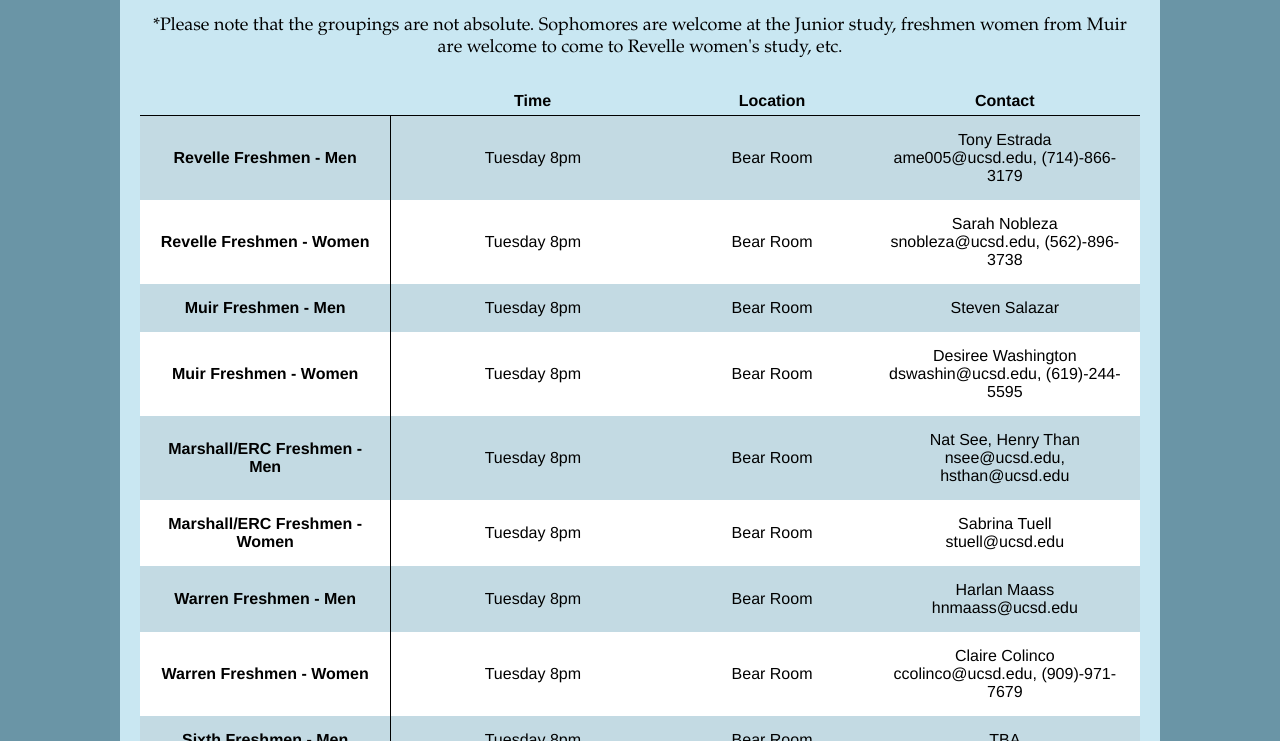
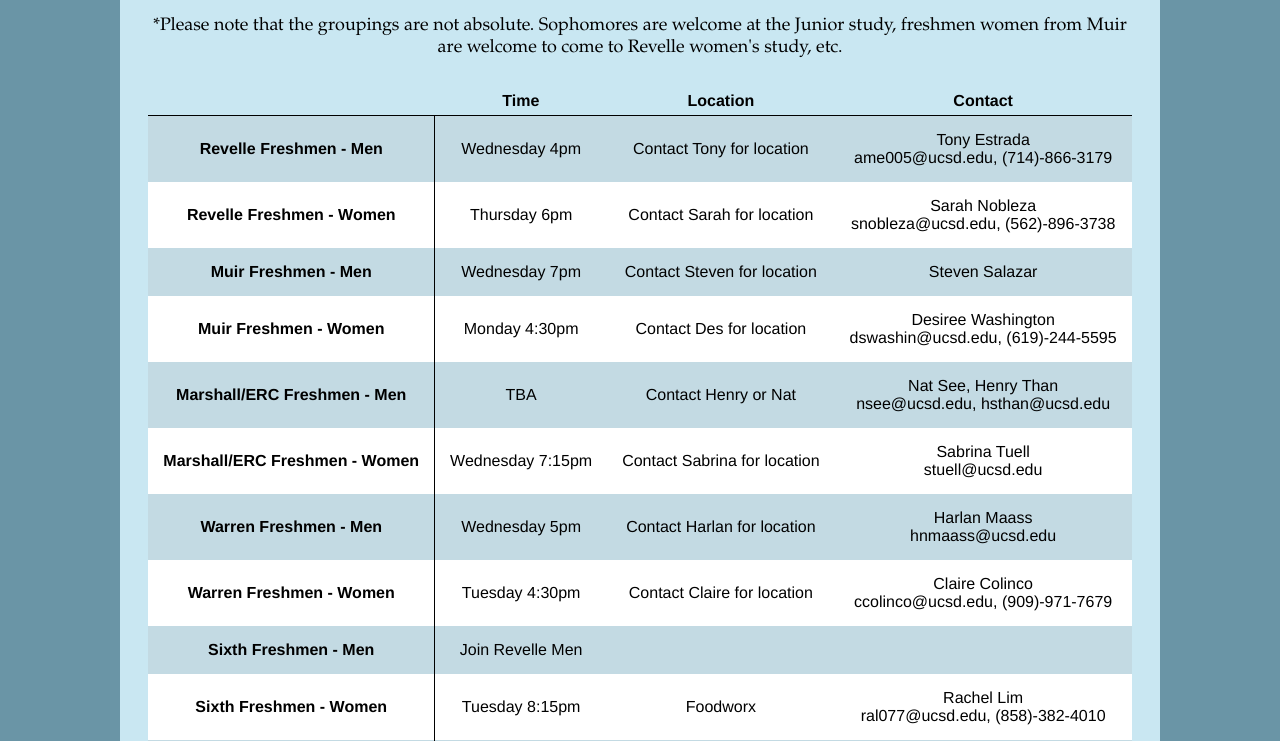
Before and after one commit to gitnavs/gitnavs.github.io, a plain HTML site: page biblestudies.html in a window 1280 px wide. Shown: the part 211-952 px from the top of the page. Drawn offline with Linux system fonts and the light colour scheme.

Commit message:
updated Bible study times

```diff
--- a/biblestudies.html
+++ b/biblestudies.html
@@ -45,71 +45,71 @@
 
       <tr>
         <td class = "study-name"> Revelle Freshmen - Men </td>
-        <td> Tuesday 8pm </td>
-        <td> Bear Room </td>
+        <td> Wednesday 4pm </td>
+        <td> Contact Tony for location </td>
         <td> Tony Estrada <br/> ame005@ucsd.edu, (714)-866-3179 </td>
       </tr>
 
       <tr>
         <td class = "study-name"> Revelle Freshmen - Women </td>
-        <td> Tuesday 8pm </td>
-        <td> Bear Room </td>
+        <td> Thursday 6pm </td>
+        <td> Contact Sarah for location </td>
         <td> Sarah Nobleza <br/> snobleza@ucsd.edu, (562)-896-3738 </td>
       </tr>
 
       <tr>
         <td class = "study-name"> Muir Freshmen - Men </td>
-        <td> Tuesday 8pm </td>
-        <td> Bear Room </td>
+        <td> Wednesday 7pm </td>
+        <td> Contact Steven for location </td>
         <td> Steven Salazar </td>
       </tr>
 
       <tr>
         <td class = "study-name"> Muir Freshmen - Women </td>
-        <td> Tuesday 8pm </td>
-        <td> Bear Room </td>
+        <td> Monday 4:30pm </td>
+        <td> Contact Des for location </td>
         <td> Desiree Washington <br/> dswashin@ucsd.edu, (619)-244-5595 </td>
       </tr>
 
       <tr>
         <td class = "study-name"> Marshall/ERC Freshmen - Men </td>
-        <td> Tuesday 8pm </td>
-        <td> Bear Room </td>
+        <td> TBA </td>
+        <td> Contact Henry or Nat </td>
         <td> Nat See, Henry Than <br/> nsee@ucsd.edu, hsthan@ucsd.edu </td>
       </tr>
 
       <tr>
         <td class = "study-name"> Marshall/ERC Freshmen - Women </td>
-        <td> Tuesday 8pm </td>
-        <td> Bear Room </td>
+        <td> Wednesday 7:15pm </td>
+        <td> Contact Sabrina for location </td>
         <td> Sabrina Tuell <br/> stuell@ucsd.edu </td>
       </tr>
 
       <tr>
         <td class = "study-name"> Warren Freshmen - Men </td>
-        <td> Tuesday 8pm </td>
-        <td> Bear Room </td>
+        <td> Wednesday 5pm </td>
+        <td> Contact Harlan for location </td>
         <td> Harlan Maass <br/> hnmaass@ucsd.edu </td>
       </tr>
 
       <tr>
         <td class = "study-name"> Warren Freshmen - Women </td>
-        <td> Tuesday 8pm </td>
-        <td> Bear Room </td>
+        <td> Tuesday 4:30pm </td>
+        <td> Contact Claire for location </td>
         <td> Claire Colinco <br/> ccolinco@ucsd.edu, (909)-971-7679 </td>
       </tr>
 
       <tr>
         <td class = "study-name"> Sixth Freshmen - Men </td>
-        <td> Tuesday 8pm </td>
-        <td> Bear Room </td>
-        <td> TBA </td>
+        <td> Join Revelle Men </td>
+        <td>  </td>
+        <td>  </td>
       </tr>
 
       <tr>
         <td class = "study-name"> Sixth Freshmen - Women </td>
-        <td> Tuesday 8pm </td>
-        <td> Bear Room </td>
+        <td> Tuesday 8:15pm </td>
+        <td> Foodworx </td>
         <td> Rachel Lim <br/> ral077@ucsd.edu, (858)-382-4010 </td>
       </tr>
 
@@ -122,14 +122,14 @@
 
       <tr>
         <td class = "study-name" > Juniors - Co-ed </td>
-        <td> Thursdays 9:30pm </td>
+        <td> Thursday 9:30pm </td>
         <td> University Lutheran Church </td>
         <td> Jonathan "Fitzy" Fitzgerald <br/> (951)532-6580 </td>
       </tr>
 
       <tr>
         <td class = "study-name" > Seniors - Co-ed </td>
-        <td> Monday 8:30pm for Week 1, final time TBA </td>
+        <td> Wednesday 8:30pm </td>
         <td> Chick-Fil-A Sorrento Valley </td>
         <td> Tim Chou </td>
       </tr>
@@ -137,7 +137,6 @@
     </table>
 
 
-    <p> For weeks 1 and 2, all freshman studies will meet together on Tuesday at 8pm in the Bear Room in Price Center. </p>
 
   </div>
 
```
